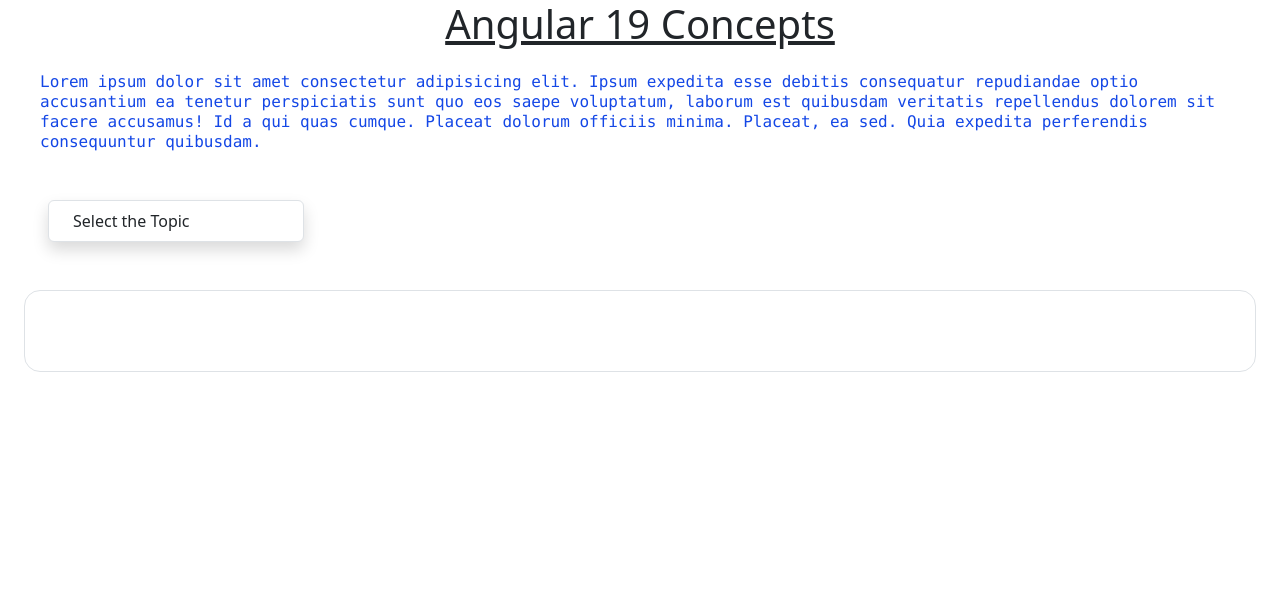
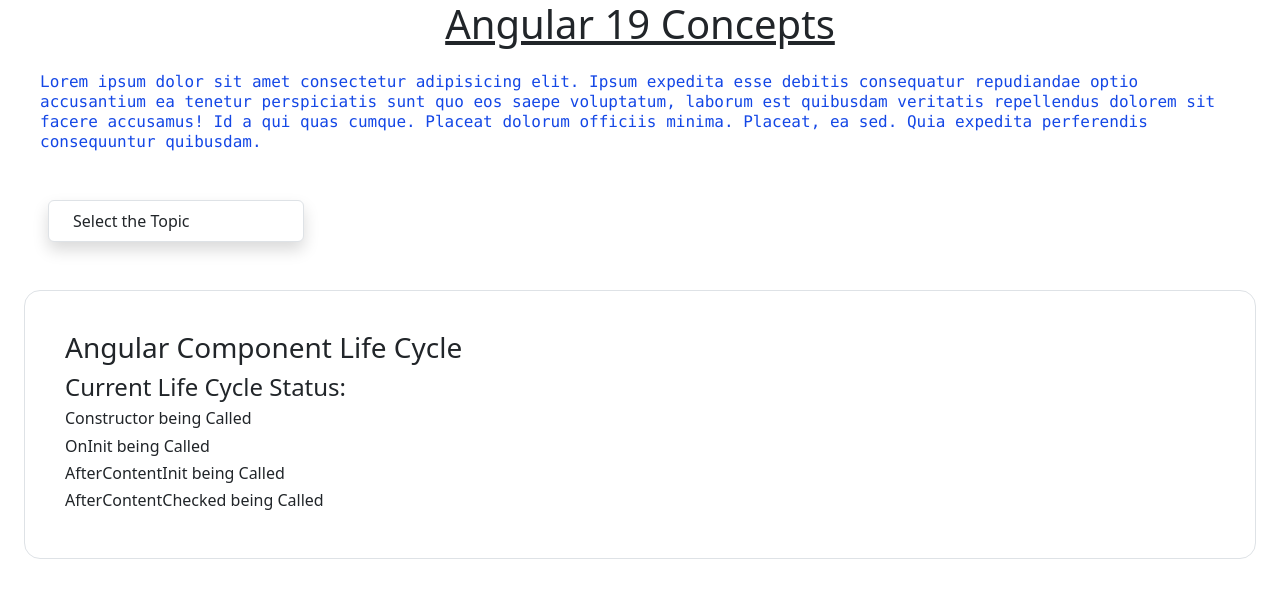
Before and after one commit to MadhuKumarGowda/Angular, an Angular app: page /LifeCycle in a window 1280 px wide. Before the commit this address led to /. Shown: the top 598 px of the page. Built offline with nearby package versions, Linux system fonts and the light colour scheme.

Commit message:
added life cycle events

```diff
--- a/src/app/app.component.ts
+++ b/src/app/app.component.ts
@@ -14,6 +14,7 @@
 export class AppComponent {
   title = 'angular19-concepts';
   topicList: ITopics[] = [
+    { path: 'LifeCycle', name: 'Component Life Cycle' },
     { path: 'databinding', name: 'DataBinding' },
     { path: 'ngIf', name: 'Directives-ngIf' },
     { path: 'ngFor', name: 'Directives-ngFor' },
--- a/src/app/app.routes.ts
+++ b/src/app/app.routes.ts
@@ -11,6 +11,7 @@
 import { ReactiveFormComponent } from './components/forms/reactive-form/reactive-form.component';
 import { InteractAPIComponent } from './components/interact-api/interact-api.component';
 import { ResourceApiComponent } from './components/resource-api/resource-api.component';
+import { LifeCycleComponent } from './components/life-cycle/life-cycle.component';
 
 export const routes: Routes = [
   // below is default route, full means complete route and prefix is only routing value
@@ -27,4 +28,5 @@
   { path: 'ReactiveForm', component: ReactiveFormComponent },
   { path: 'APIIntegration', component: InteractAPIComponent },
   { path: 'ResourceAPI', component: ResourceApiComponent },
+  { path: 'LifeCycle', component: LifeCycleComponent },
 ];
--- /dev/null
+++ b/src/app/components/life-cycle/life-cycle.component.html
@@ -0,0 +1,8 @@
+<h3>Angular Component Life Cycle</h3>
+<div class="flex-col justify-center items-center">
+    <h4> Current Life Cycle Status: </h4>
+    @for(status of statusList; track $index){
+        <h6> {{status}}</h6>
+    }
+
+</div>
--- /dev/null
+++ b/src/app/components/life-cycle/life-cycle.component.ts
@@ -0,0 +1,55 @@
+import {
+  AfterContentChecked,
+  AfterContentInit,
+  AfterViewChecked,
+  AfterViewInit,
+  Component,
+  OnDestroy,
+  OnInit,
+} from '@angular/core';
+
+@Component({
+  selector: 'app-life-cycle',
+  imports: [],
+  templateUrl: './life-cycle.component.html',
+  styleUrl: './life-cycle.component.css',
+})
+export class LifeCycleComponent
+  implements
+    OnInit,
+    AfterViewInit,
+    AfterViewChecked,
+    AfterContentInit,
+    AfterContentChecked,
+    OnDestroy
+{
+  statusList: string[] = [];
+
+  constructor() {
+    this.statusList.push('Constructor being Called');
+  }
+
+  ngOnInit(): void {
+    this.statusList.push('OnInit being Called');
+  }
+
+  ngAfterViewInit(): void {
+    console.log('AfterViewInit being Called');
+  }
+
+  ngAfterViewChecked(): void {
+    console.log('AfterViewContent being Called');
+  }
+
+  ngAfterContentInit(): void {
+    this.statusList.push('AfterContentInit being Called');
+  }
+
+  ngAfterContentChecked(): void {
+    this.statusList.push('AfterContentChecked being Called');
+  }
+
+  ngOnDestroy(): void {
+    this.statusList.push('Destroy being Called');
+  }
+}
```
Also changed, not shown: src/app/components/life-cycle/life-cycle.component.css (added), 1 other file (tests, documents, lock files or other folders).
